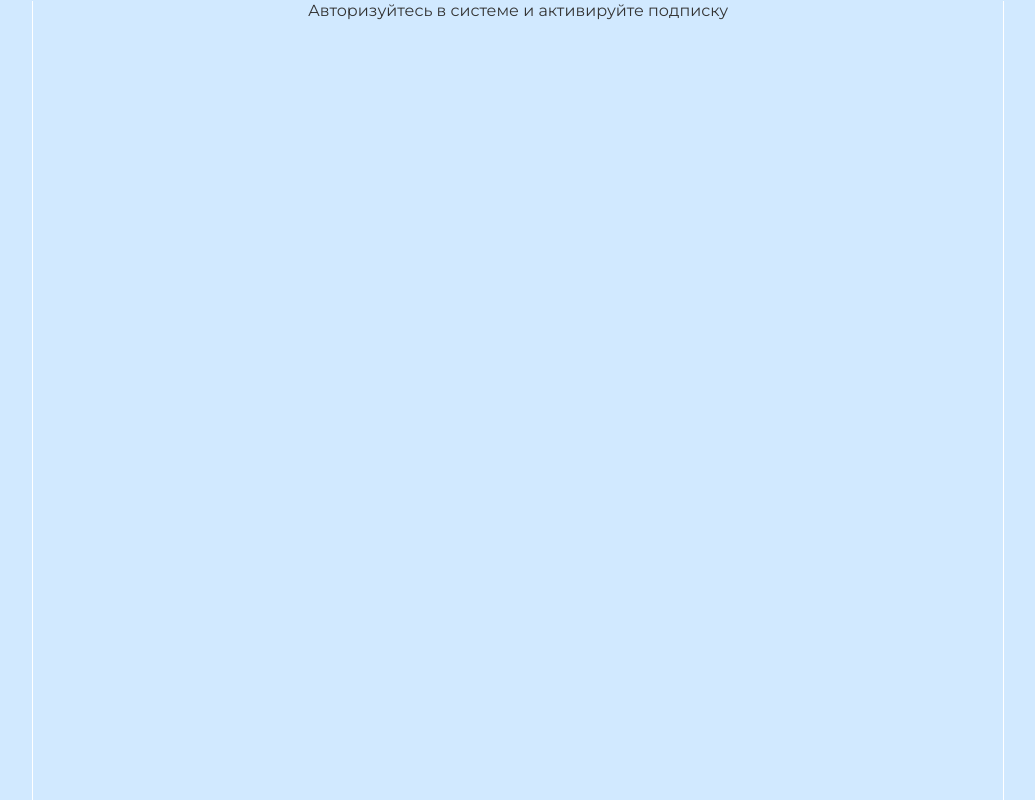
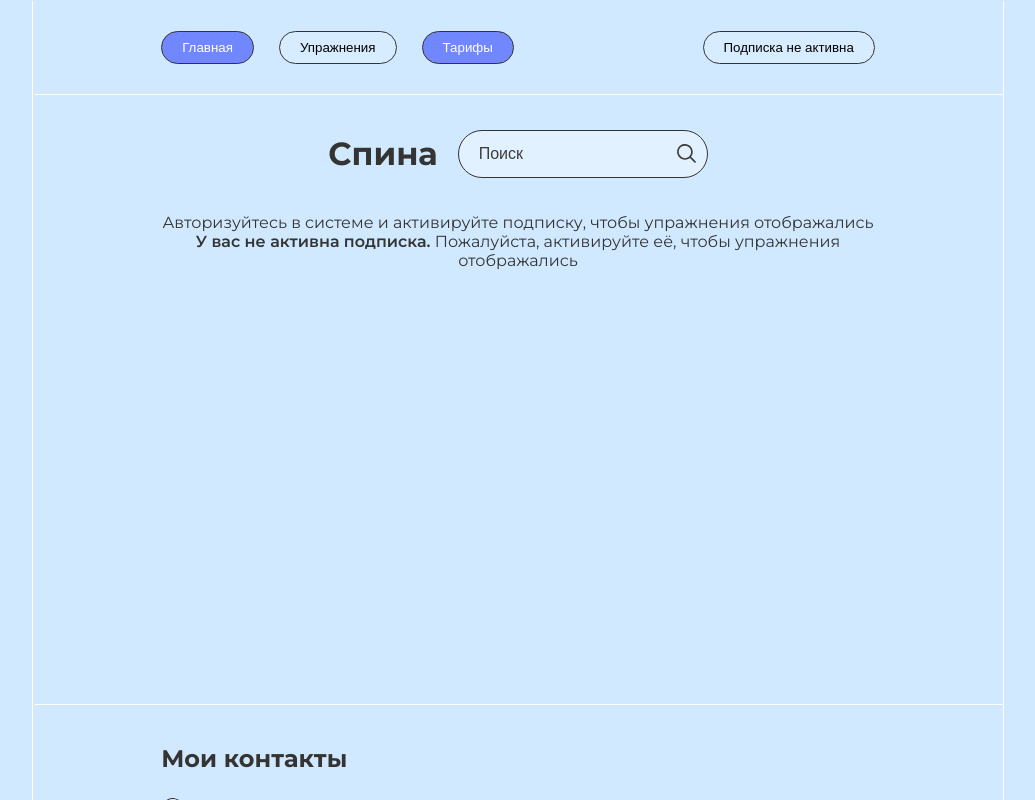
Before and after one commit to pavloging/nikassdgym, a React (Vite) app in the folder client/: page /exercises/back in a window 1280 px wide. Shown: the top 800 px of the page, without its empty margins (122-1157 px from the left). Built offline with nearby package versions, Linux system fonts and the light colour scheme.

Commit message:
feat: new logic for first-users

```diff
--- a/client/src/pages/Exercise.tsx
+++ b/client/src/pages/Exercise.tsx
@@ -21,9 +21,6 @@ const Exercise: FC = () => {
 
     if (!exercise) return <h1>Page 404</h1>;
 
-    if (!store.isAuth) return <p className="txt-center">Авторизуйтесь в системе и активируйте подписку</p>;
-    if (!store.user.isActivatedSubscription) return <p className="txt-center">У вас не активна подписка</p>;
-
     const filteredExercise =
         search.length !== 0
             ? exercise.list.filter((item) =>
@@ -45,6 +42,16 @@ const Exercise: FC = () => {
                     <img className="exercise__img" src="/search.svg" alt="" />
                 </div>
             </div>
+
+            {!store.isAuth && (
+                <p className="txt-center">Авторизуйтесь в системе и активируйте подписку, чтобы упражнения отображались</p>
+            )}
+            {!store.user.isActivatedSubscription && (
+                <p className="txt-center"><b>У вас не активна подписка.</b> Пожалуйста, активируйте её, чтобы упражнения отображались</p>
+            )}
+
+            {store.isAuth && store.user.isActivatedSubscription && (
+                <>
                     <div className="exercise__list-card">
                         {filteredExercise.map((item) => (
                             <div className="exercise__card" key={item.name}>
@@ -56,6 +63,8 @@ const Exercise: FC = () => {
                         ))}
                     </div>
                     {filteredExercise.length === 0 && <p>Элементов не найдено</p>}
+                </>
+            )}
         </ContentContainer>
     );
 };
```
Lines whose indentation alone changed are shown as unchanged.
